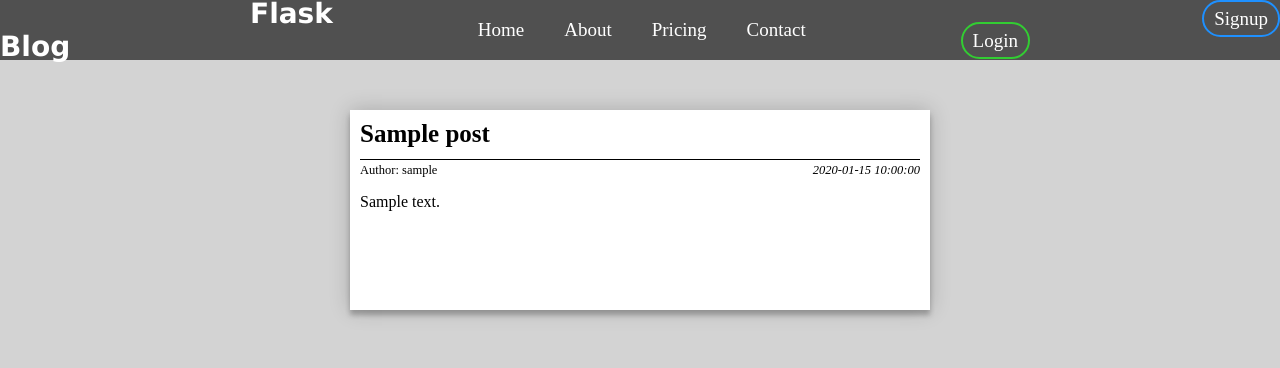
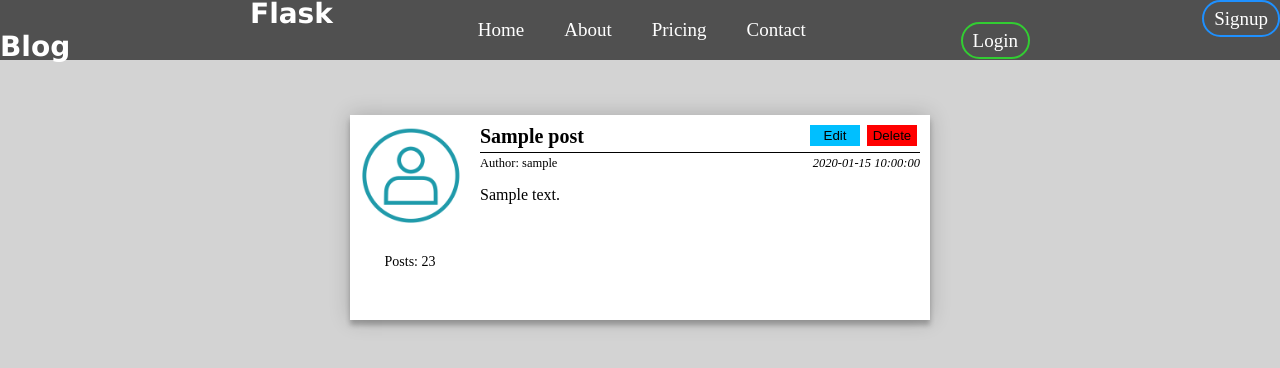
Before and after one commit to KrzysztofRozmus/Flask-Blog, a Flask app: page /home in a window 1280 px wide. Shown: the top 368 px of the page. Run offline with Flask 3, Linux system fonts and the light colour scheme; tables that the repository leaves empty hold one stand-in row (values such as "Sample post").

Commit message:
Add profile pic to Home page

```diff
--- a/flaskblog/forms.py
+++ b/flaskblog/forms.py
@@ -50,6 +50,6 @@ class LoginForm(FlaskForm):
 # ---------------------------------------------------------------------------------------------------------------------
 
 class PostForm(FlaskForm):
-    title = StringField("Title", validators=[DataRequired(), Length(max=25)])
+    title = StringField("Title", validators=[DataRequired(), Length(max=80)])
     content = StringField("Content", validators=[DataRequired()], widget=TextArea())
     submit = SubmitField("Add Post")
--- a/flaskblog/static/general.css
+++ b/flaskblog/static/general.css
@@ -12,22 +12,58 @@ body {
 
 
 /* ----------------------------- Posts on Home Page ----------------------------- */
+
+.home-page-container {
+    display: flex;
+    height: 205px;
+    margin-bottom: 40px;
+    box-shadow: 0 0 20px 0 rgba(0, 0, 0, 0.2), 0 5px 5px 0 rgba(0, 0, 0, 0.24);
+}
+
+.post-pic-container {
+    height: 205px;
+    background-color: white;
+}
+
+.post-pic-container p {
+    text-align: center;
+    font-size: 14px;
+}
+
 .post-container {
-    box-shadow: 0 0 20px 0 rgba(0, 0, 0, 0.2), 0 5px 5px 0 rgba(0, 0, 0, 0.24);
     background-color: white;
     margin-bottom: 30px;
     padding: 10px;
-    height: 200px;
+    height: 205px;
+    width: 100%;
 }
 
 .post-title {
     font-weight: 700;
-    margin-bottom: 9px;
+    margin-bottom: 4px;
+    display: flex;
+    justify-content: space-between;
 }
 
 .post-title h1 {
-    font-size: 25px;
+    font-size: 20px;
     padding: 0;
+    display: inline-block;
+}
+
+.post-title button {
+    width: 50px;
+    margin-right: 3px;
+    padding: 3px;
+    border: none;
+}
+
+.edit {
+    background-color: deepskyblue;
+}
+
+.delete {
+    background-color: red;
 }
 
 .post-content {
@@ -55,8 +91,8 @@ body {
     margin-top: 20px;
 }
 
-.post-title {
-    height: 30px;
-    width: 700px;
-    font-size: 20px;
+.post-picture {
+    width: 120px;
+    margin-bottom: 15px;
+    padding: 7px;
 }
--- a/flaskblog/static/navbar.css
+++ b/flaskblog/static/navbar.css
@@ -106,6 +106,7 @@ nav a {
 .flash-msgs-container {
     margin-top: 65px;
     height: 45px;
+    margin-bottom: 5px;
 }
 
 .flash-msg-success,
@@ -118,6 +119,7 @@ nav a {
     margin: auto;
     position: relative;
     display: flex;
+    width: 100%;
 }
 
 .flash-msg-success {
--- a/flaskblog/templates/index.html
+++ b/flaskblog/templates/index.html
@@ -25,10 +25,19 @@
     {% include "navbar.html" %}
 
     {% for post in posts %}
+    <div class="home-page-container">
+        <div class="post-pic-container">
+            <img class="post-picture" src="{{ image_file }}" alt="">
+            <p class="posts">Posts: 23</p>
+        </div>
         <div class="post-container">
 
             <div class="post-title">
                 <h1>{{ post.title }}</h1>
+                <div>
+                    <button class="edit">Edit</button>
+                    <button class="delete">Delete</button>
+                </div>
             </div>
 
             <div class="post-author-and-date">
@@ -40,6 +49,7 @@
                 {{ post.content }}
             </div>
         </div>
+    </div>
     {% endfor %}
 
 
```
Lines whose indentation alone changed are shown as unchanged.
